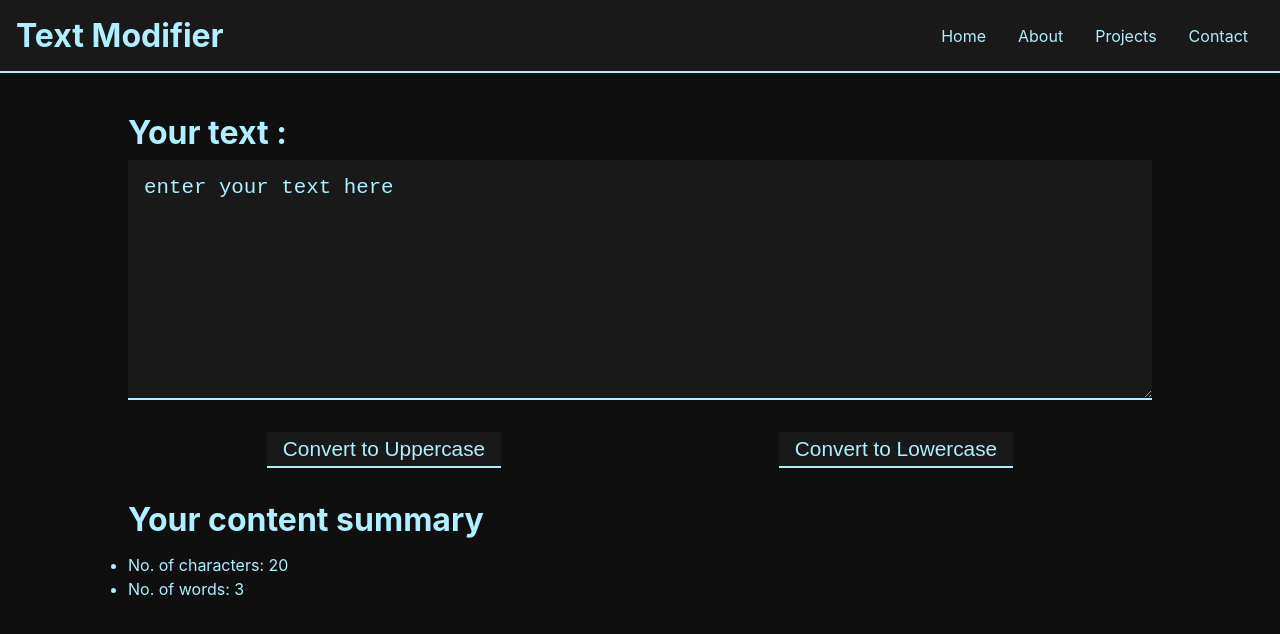
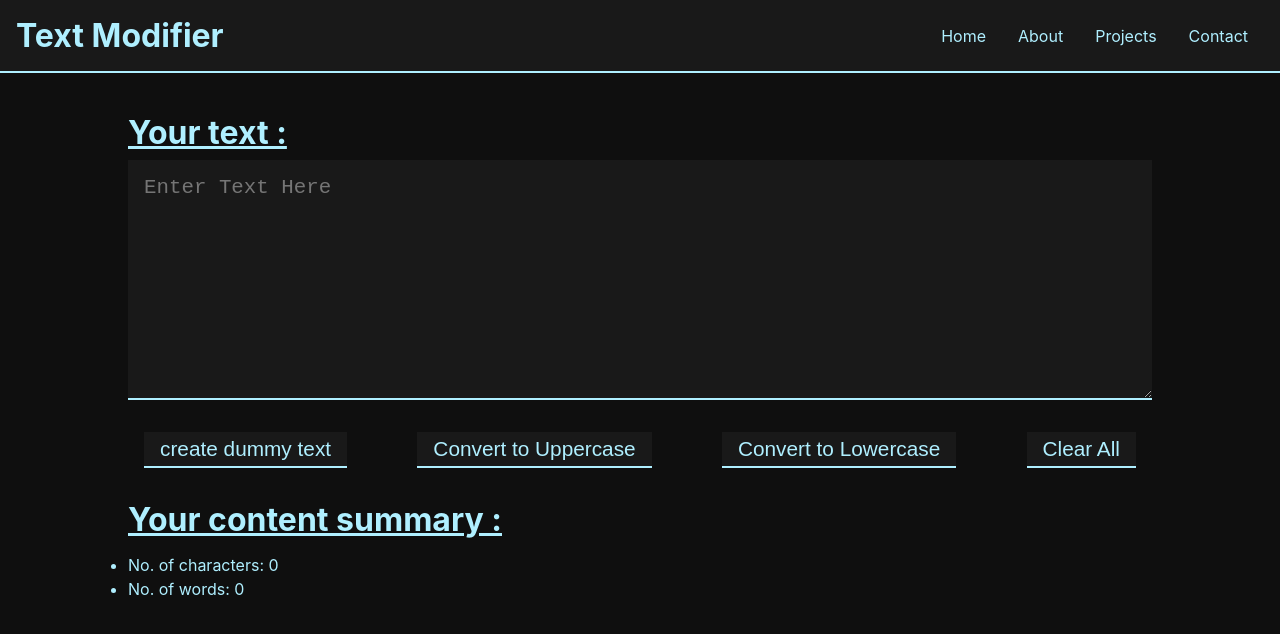
Before and after one commit to Chetan-KK/Text-modifier-react-app, a React (Create React App) app: page / in a window 1280 px wide. Shown: the top 634 px of the page. Built offline with nearby package versions, Linux system fonts and the light colour scheme.

Commit message:
two functions added (dummy text and clear)

```diff
--- a/src/App.css
+++ b/src/App.css
@@ -10,6 +10,13 @@
   padding: 0;
   box-sizing: border-box;
 }
+::-webkit-scrollbar {
+  width: 10px;
+  background-color: var(--bg-color-dark);
+}
+::-webkit-scrollbar-thumb {
+  background-color: var(--text-color);
+}
 body {
   background-color: var(--bg-color);
 }
--- a/src/components/TextModifyForm.js
+++ b/src/components/TextModifyForm.js
@@ -15,18 +15,27 @@ export default function TextModifyFrom() {
         let newText = text.toLowerCase();
         setText(newText);
     }
+    function handleClearButton() {
+        setText('');
+    }
+    function handleAutoTextButton() {
+        setText(text + 'Lorem ipsum dolor sit, amet consectetur adipisicing elit. In dolore temporibus est debitis? Voluptate recusandae architecto consequatur sed itaque ratione reiciendis officia labore quas dolore accusamus voluptas ad, praesentium suscipit.');
+    }
 
-    const [text, setText] = useState('enter your text here');
+    const [text, setText] = useState('');
     return (
-        <div className='form flex' action="">
+        <div className='form flex'>
             <h1>Your text :</h1>
-            <textarea name="text" value={text} onChange={handleOnChange} placeholder='Enter Text'></textarea>
+            <textarea name="text" value={text} onChange={handleOnChange} placeholder='Enter Text Here'></textarea>
             <div className="buttons flex">
+
+                <button onClick={handleAutoTextButton}>create dummy text</button>
                 <button onClick={handleUpperButton}>Convert to Uppercase</button>
                 <button onClick={handleLowerButton}>Convert to Lowercase</button>
+                <button onClick={handleClearButton}>Clear All</button>
             </div>
             <div className="summary">
-                <h1 className="title">Your content summary</h1>
+                <h1 className="title">Your content summary :</h1>
                 <ul>
                     <li>
                         No. of characters: {text.length}
--- a/src/components/css/TextModifyFrom.css
+++ b/src/components/css/TextModifyFrom.css
@@ -10,6 +10,7 @@
 }
 .form h1 {
   margin: 0.5rem 0;
+  text-decoration: underline;
 }
 .form textarea {
   height: 15rem;
@@ -20,8 +21,9 @@
   border-bottom: 2px solid var(--text-color);
 }
 .buttons {
+  flex-wrap: wrap;
   margin-top: 2rem;
-  justify-content: space-around;
+  justify-content: space-between;
 }
 .buttons button {
   margin: 0 1rem;
@@ -56,7 +58,7 @@
     font-size: 1rem;
   }
   .buttons button {
-    margin: 0 0.5rem;
+    margin: 0.5rem 0.5rem;
     font-size: 1rem;
   }
   .summary {
```
